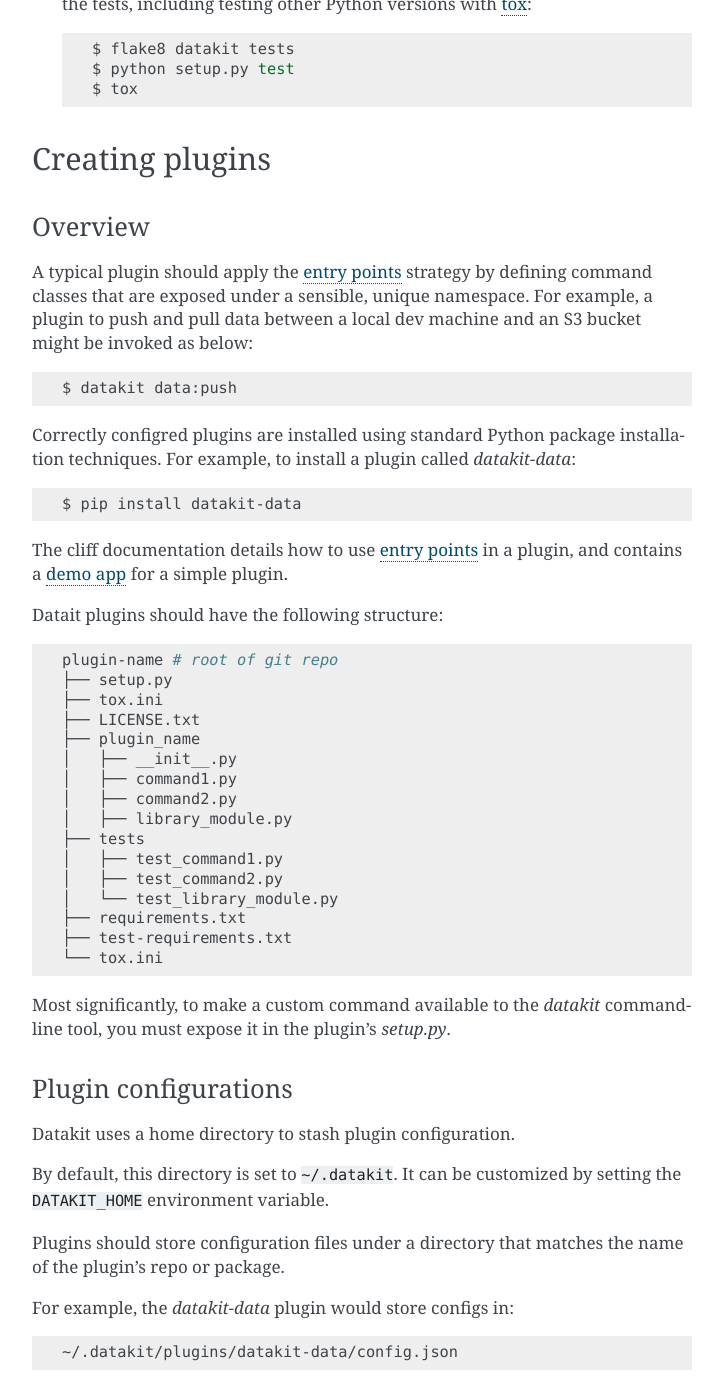
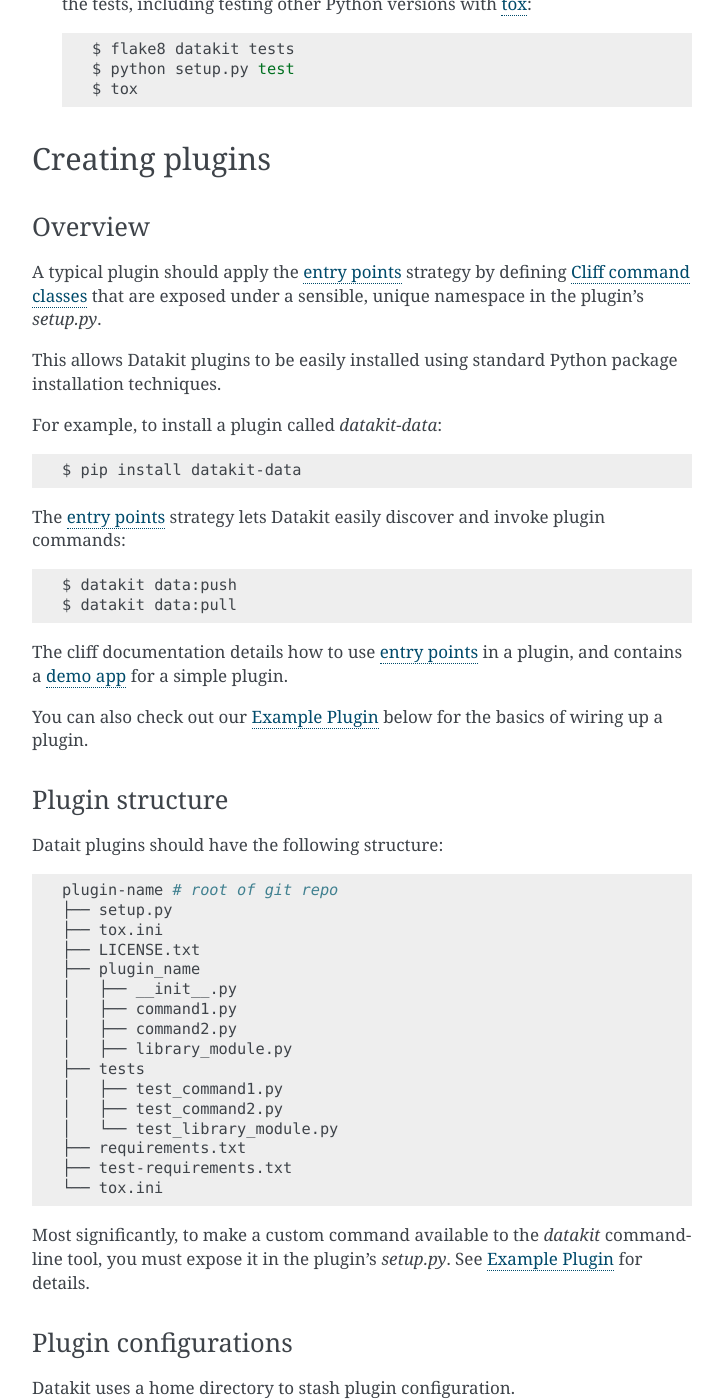
Before and after one commit to associatedpress/datakit-core, a Sphinx documentation site: the page built from docs/developers.rst, in a window 1280 px wide and 1400 px high, scrolled down 851 px. Shown: the whole window, without its empty margins (388-1111 px from the left). Built offline with Sphinx 7.4.7, drawn with Linux system fonts in a browser that asks for light colours.

Commit message:
Some more touch-ups on dev docs

```diff
--- a/docs/developers.rst
+++ b/docs/developers.rst
@@ -52,19 +52,28 @@
 Overview
 ~~~~~~~~
 
-A typical plugin should apply the `entry points`_ strategy by defining command classes that are exposed under a sensible,
-unique namespace. For example, a plugin to push and pull data between a local dev machine and an S3 bucket might
-be invoked as below::
+A typical plugin should apply the `entry points`_ strategy by defining `Cliff command classes`_ that are exposed under a sensible,
+unique namespace in the plugin's *setup.py*.
 
-    $ datakit data:push
+This allows Datakit plugins to be easily installed using standard Python package
+installation techniques.
 
-Correctly configred plugins are installed using standard Python package installation techniques. For example,
-to install a plugin called *datakit-data*::
+For example, to install a plugin called *datakit-data*::
 
     $ pip install datakit-data
 
+The `entry points`_ strategy lets Datakit easily discover and invoke plugin commands::
+
+    $ datakit data:push
+    $ datakit data:pull
+
 The cliff documentation details how to use `entry points`_ in a plugin,
 and contains a `demo app <http://docs.openstack.org/developer/cliff/demoapp.html>`_ for a simple plugin.
+
+You can also check out our :ref:`example-plugin` below for the basics of wiring up a plugin.
+
+Plugin structure
+~~~~~~~~~~~~~~~~
 
 Datait plugins should have the following structure::
 
@@ -86,7 +95,7 @@
     └── tox.ini
 
 Most significantly, to make a custom command available to the *datakit* command-line tool,
-you must expose it in the plugin's *setup.py*.
+you must expose it in the plugin's *setup.py*. See :ref:`example-plugin` for details.
 
 Plugin configurations
 ~~~~~~~~~~~~~~~~~~~~~
@@ -103,6 +112,8 @@
 
   ~/.datakit/plugins/datakit-data/config.json
 
+
+.. _example-plugin:
 
 Example Plugin
 ~~~~~~~~~~~~~~
@@ -136,6 +147,7 @@
   $ datakit data:pull
 
 .. _cliff: http://docs.openstack.org/developer/cliff/
+.. _Cliff command classes: http://docs.openstack.org/developer/cliff/classes.html#cliff.command.Command
 .. _entry points: https://setuptools.readthedocs.io/en/latest/pkg_resources.html#entry-points
 .. _pyenv: https://github.com/yyuu/pyenv#installation
 .. _pyenv-virtualenv: https://github.com/yyuu/pyenv-virtualenv
```
